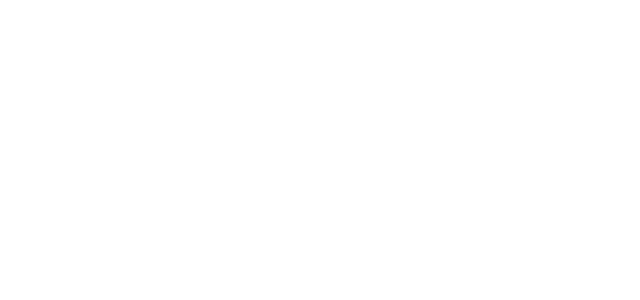
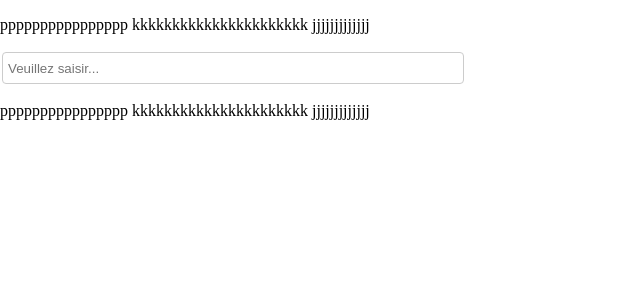
Before and after one commit to romain-warnan/presentation-webpack, a React (Create React App) app in the folder seminaire2017-front-end/: page /accueil in a window 1280 px wide. Shown: the top 300 px of the page, without its empty margins (0-640 px from the left). Built offline with nearby package versions, Linux system fonts and the light colour scheme.

Commit message:
suggestions accueil

```diff
--- a/seminaire2017-front-end/package.json
+++ b/seminaire2017-front-end/package.json
@@ -7,6 +7,7 @@
     "node-sass-chokidar": "^0.0.3",
     "npm-run-all": "^4.1.1",
     "react": "16.0.0",
+    "react-bootstrap": "^0.31.5",
     "react-dom": "16.0.0",
     "react-redux": "^5.0.6",
     "react-router-dom": "4.2.2",
--- /dev/null
+++ b/seminaire2017-front-end/src/components/accueil/accueil-container.js
@@ -0,0 +1,8 @@
+import { connect } from "react-redux";
+import Accueil from "./accueil";
+
+const accueilProps = state => ({});
+
+const accueilDispatch = dispatch => ({});
+
+export default connect(accueilProps, accueilDispatch)(Accueil);
--- /dev/null
+++ b/seminaire2017-front-end/src/components/accueil/accueil.jsx
@@ -0,0 +1,59 @@
+import React, { Component } from "react";
+import PropTypes from "prop-types";
+import Autocomplete from "./../autocomplete/autocomplete";
+import { fetchSuggestion } from "./../../store/fetch-suggestion";
+import { fetchFiche } from "./../../store/get-fiche";
+import "./accueil.css";
+
+class ItemSuggestion extends Component {
+  constructor(props) {
+    super(props);
+    this.state = { code: null, libelle: null, ready: false };
+  }
+
+  componentWillMount() {
+    fetchFiche(this.props.item.value).then(fiche => {
+      this.setState({ ready: true, code: fiche.code, libelle: fiche.libelle });
+    });
+  }
+
+  render() {
+    if (this.state.ready) {
+      const { code, libelle } = this.state;
+      return [
+        <span key="code" className="suggestion-code">
+          {code}
+        </span>,
+        <span key="libelle" className="suggestion-libelle">
+          {libelle}
+        </span>
+      ];
+    } else {
+      return null;
+    }
+  }
+}
+
+const suggestionProvider = prefix => {
+  return fetchSuggestion(prefix).then(suggestions => {
+    return suggestions.map(s => ({ value: s.code, label: s.libelle }));
+  });
+};
+
+class Accueil extends Component {
+  render() {
+    return (
+      <div className="accueil">
+        <div className="suggestions">
+          <p>pppppppppppppppp kkkkkkkkkkkkkkkkkkkkkk jjjjjjjjjjjjj</p>
+          <Autocomplete suggestionProvider={suggestionProvider} onChange={this.handleChange} itemComponent={ItemSuggestion} />
+          <p>pppppppppppppppp kkkkkkkkkkkkkkkkkkkkkk jjjjjjjjjjjjj</p>
+        </div>
+      </div>
+    );
+  }
+}
+
+Accueil.propTypes = {};
+
+export default Accueil;
--- /dev/null
+++ b/seminaire2017-front-end/src/components/accueil/accueil.scss
@@ -0,0 +1,5 @@
+.accueil {
+  .suggestions {
+    width: 450px;
+  }
+}
--- a/seminaire2017-front-end/src/components/app.jsx
+++ b/seminaire2017-front-end/src/components/app.jsx
@@ -1,8 +1,9 @@
 import React from "react";
 import Nomenclature from "./nomenclature/nomenclature-container";
 import { BrowserRouter as Router, Route, Switch, Redirect } from "react-router-dom";
+import Accueil from "./accueil/accueil-container";
+import Preloader from "./preloader/preloader-container";
 import "./application.css";
-import Preloader from "./preloader/preloader-container";
 
 export default () => (
   <Router>
@@ -11,7 +12,8 @@
       <Switch>
         <Route path="/nomenclature/sections" exact component={Nomenclature} />
         <Route path="/nomenclature/:niveau/:code" component={Nomenclature} />
-        <Route path="/nomenclature" render={() => <Redirect to="/nomenclature/section/A" />} />
+        <Route path="/nomenclature" render={() => <Redirect to="/nomenclature/sections" />} />
+        <Route path="/accueil" component={Accueil} />
       </Switch>
     </div>
   </Router>
--- /dev/null
+++ b/seminaire2017-front-end/src/components/autocomplete/autocomplete.jsx
@@ -0,0 +1,81 @@
+import React, { Component } from "react";
+import PropTypes from "prop-types";
+import "./autocomplete.css";
+import cross from "./cross.svg";
+
+class Autocomplete extends Component {
+  constructor(props) {
+    super(props);
+    this.handleChange = this.handleChange.bind(this);
+    this.counter = null;
+    this.timer = null;
+    this.state = { value: "", items: [], prefix: "" };
+    this.handleClick = this.handleClick.bind(this);
+    this.handleSup = this.handleSup.bind(this);
+  }
+
+  handleChange(e) {
+    const value = e.target.value;
+    this.setState((prevState, props) => {
+      if (this.timer != null) {
+        clearTimeout(this.timer);
+        this.timer = null;
+      }
+      this.timer = setTimeout(() => {
+        const tokens = value.trim().split(" ");
+        const query = tokens.reduce((acc, curr) => {
+          return `${acc} ${curr}*`;
+        }, "");
+        if (query.length > 0) {
+          this.search(query);
+        }
+      }, 350);
+      return { value };
+    });
+  }
+
+  search(prefix) {
+    this.props.suggestionProvider(prefix).then(items => {
+      this.setState({ ...this.state, items, prefix });
+    });
+  }
+
+  handleClick(item) {
+    // TODO
+  }
+
+  handleSup(e) {
+    this.setState({ ...this.state, value: "", prefix: "", items: [] });
+  }
+
+  render() {
+    const Composant = this.props.itemComponent;
+    const items = this.state.items.map((item, i) => {
+      let boundItemClick = this.handleClick.bind(this, item);
+      return (
+        <div onClick={boundItemClick} key={i} className="autocompleter-item">
+          <Composant item={item} prefix={this.state.prefix} />
+        </div>
+      );
+    });
+    const iconeCross =
+      this.state.value.trim().length > 0 ? (
+        <span className="cross" onClick={this.handleSup}>
+          <img src={cross} />
+        </span>
+      ) : null;
+
+    const listeItems = items.length > 0 ? <div className="items-liste">{items}</div> : null;
+    return (
+      <div className="autocomplete">
+        <div className="input-zone">
+          {iconeCross}
+          <input type="text" placeholder="Veuillez saisir..." onChange={this.handleChange} value={this.state.value} />
+        </div>
+        {listeItems}
+      </div>
+    );
+  }
+}
+
+export default Autocomplete;
--- /dev/null
+++ b/seminaire2017-front-end/src/components/autocomplete/autocomplete.scss
@@ -0,0 +1,40 @@
+.autocomplete {
+  width: 100%;
+  height: 100%;
+  position: relative;
+  .input-zone {
+    display: block;
+    position: relative;
+    input {
+      width: 100%;
+      height: 20px;
+      padding: 5px;
+      margin: 2px;
+      border: 1px solid #ccc;
+      border-radius: 4px;
+    }
+
+    .cross {
+      display: block;
+      width: 15px;
+      height: 15px;
+      position: absolute;
+
+      top: 10px;
+      right: -5px;
+
+      &:hover {
+        cursor: pointer;
+      }
+    }
+  }
+  .items-liste {
+    border: 1px solid #ccc;
+    position: absolute;
+    margin-left: 2px;
+    width: 100%;
+    padding: 5px;
+    background-color: white;
+    border-radius: 4px;
+  }
+}
--- a/seminaire2017-front-end/src/components/nomenclature/rubrique.jsx
+++ b/seminaire2017-front-end/src/components/nomenclature/rubrique.jsx
@@ -1,12 +1,6 @@
 import React from "react";
 import PropTypes from "prop-types";
 import "./rubrique.css";
-
-//      <h1 id="titre-fiche" class="titre"></h1>
-// 			<div id="note-generale" class="paragraphe">
-// 				<h2 class="titre">Note générale :</h2>
-// 				<div class="contenu"></div>
-// 			</div>
 
 const Paragraphe = ({ title, content }) => (
   <div className="paragraphe">
--- /dev/null
+++ b/seminaire2017-front-end/src/store/fetch-suggestion.js
@@ -0,0 +1,7 @@
+import { getJson } from "./../fetch/fetch-api";
+const HOST_PATH = process.env.REACT_APP_WS_NAFREV2_HOST;
+
+export const fetchSuggestion = prefix => {
+  const encodedPrefix = encodeURIComponent(prefix);
+  return getJson(`${HOST_PATH}/nomenclature/search?q=${encodedPrefix}`);
+};
--- a/seminaire2017-front-end/src/store/get-fiche.js
+++ b/seminaire2017-front-end/src/store/get-fiche.js
@@ -4,7 +4,7 @@
 let LOCAL_SECTION = null;
 const HOST_PATH = process.env.REACT_APP_WS_NAFREV2_HOST;
 
-export const fetchFiche = async code => {
+export const fetchFiche = code => {
   let promise = null;
   if (LOCAL_STORE.has(code)) {
     promise = new Promise(resolve => {
@@ -17,7 +17,7 @@
     });
   }
 
-  return await promise;
+  return promise;
 };
 
 export const fetchFiches = codes => {
```
Also changed, not shown: seminaire2017-front-end/src/components/autocomplete/cross.svg (added).
